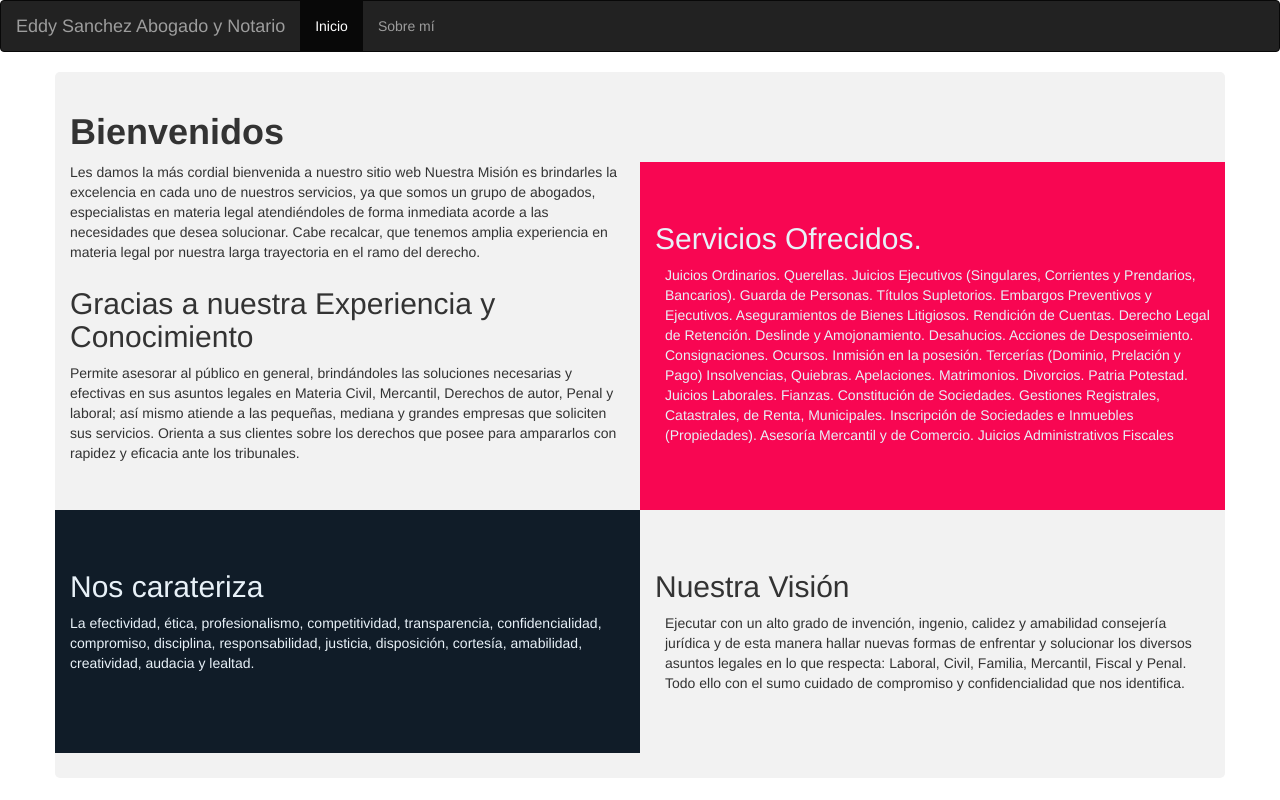
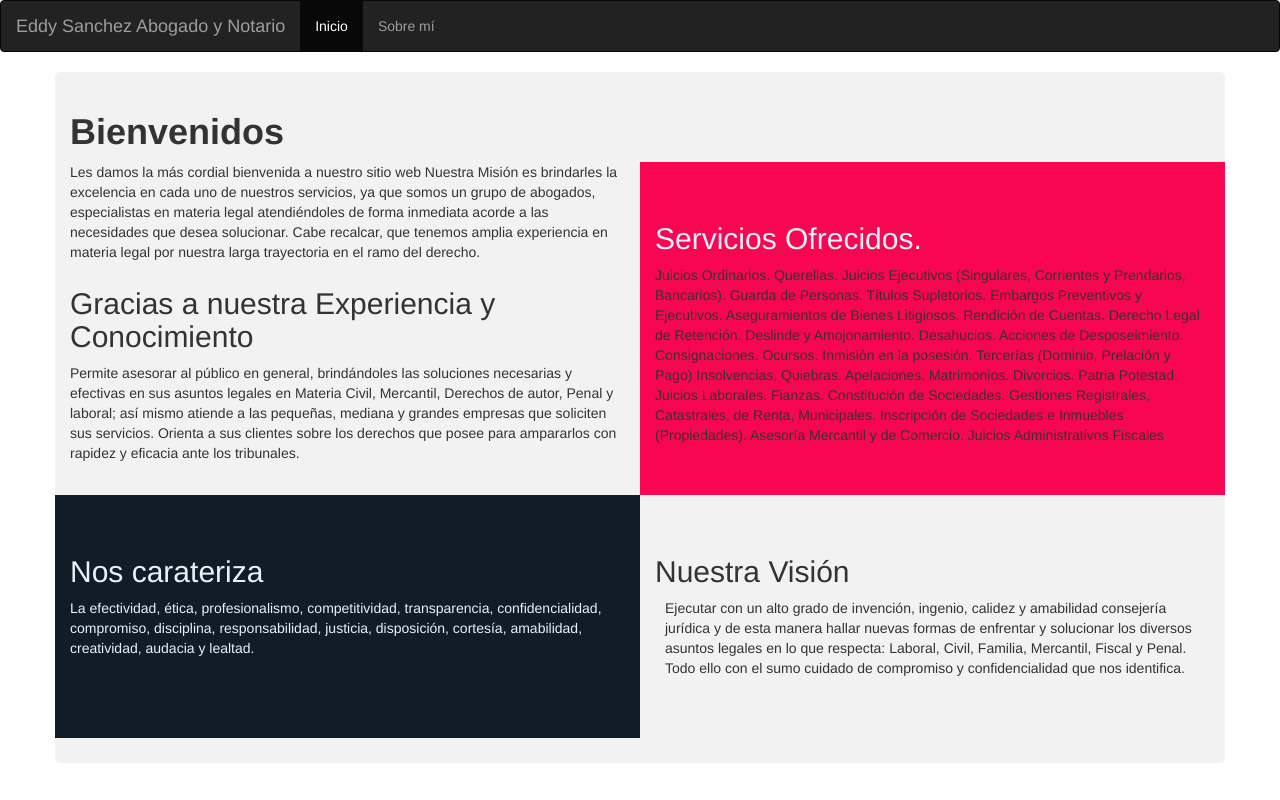
Before and after one commit to LicEddySanchez/Page.Eddy.Sanchez, a plain HTML site: page index.html in a window 1280 px wide. Drawn offline with nearby package versions, Linux system fonts and the light colour scheme.

Commit message:
Update index.html

```diff
--- a/index.html
+++ b/index.html
@@ -2,7 +2,7 @@
 <html lang="es" dir="ltr">
   <head>
     <meta charset="utf-8">
-    <title>Eddy Sanchez Abogado y Notario Público</title>
+    <title>Eddy Sanchez // Abogado y Notario Público</title>
     <link rel="stylesheet" type="text/css" href="estilo.css">
     <meta name="viewport" content="width=device-width, initial-scale=1">
   <link rel="stylesheet" href="https://maxcdn.bootstrapcdn.com/bootstrap/3.4.0/css/bootstrap.min.css">
@@ -38,7 +38,7 @@
         <div class="col-md-6 relleno">
           <br></br>
           <h2 class="texto1">Servicios Ofrecidos.</h2>
-            <p class="indent gap_below texto1">
+            <p>
 Juicios Ordinarios.
 Querellas.
 Juicios Ejecutivos (Singulares, Corrientes y Prendarios, Bancarios).
```
